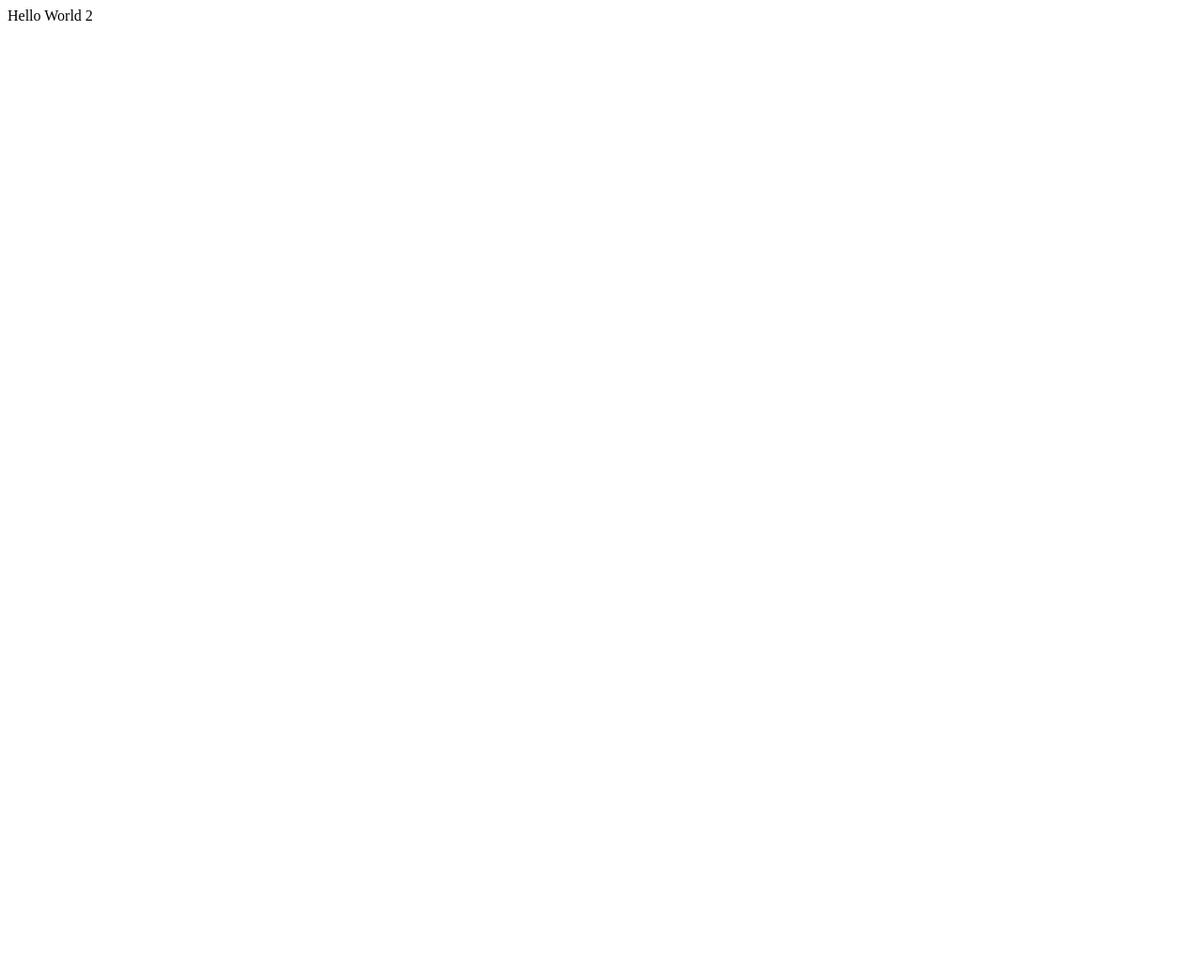
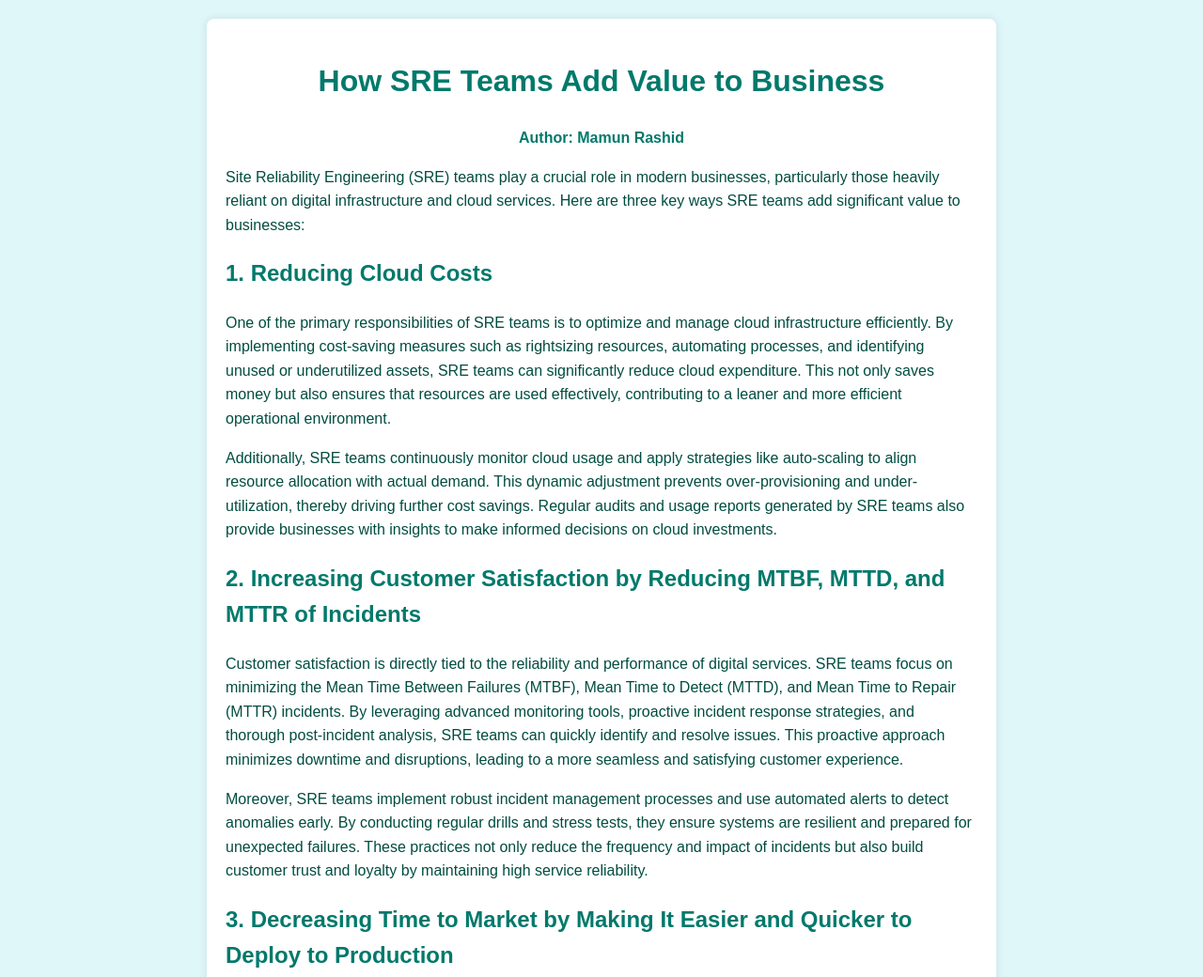
Before and after one commit to mamun001/mamun001.github.io, a plain HTML site: page index.html in a window 1280 px wide. Shown: the top 1040 px of the page at 94% size. Before the commit the page ends 800 px from the top, so only its background shows below. Drawn offline with Linux system fonts and the light colour scheme.

Commit message:
SRE Business Value v4 to index.html

```diff
--- a/index.html
+++ b/index.html
@@ -1 +1,63 @@
-Hello World 2
+<!DOCTYPE html>
+<html lang="en">
+<head>
+    <meta charset="UTF-8">
+    <meta name="viewport" content="width=device-width, initial-scale=1.0">
+    <title>How SRE Teams Add Value to Business</title>
+    <style>
+        body {
+            font-family: Arial, sans-serif;
+            line-height: 1.6;
+            margin: 0;
+            padding: 20px;
+            background-color: #e0f7fa;
+        }
+        .container {
+            max-width: 800px;
+            margin: auto;
+            background: #ffffff;
+            padding: 20px;
+            border-radius: 8px;
+            box-shadow: 0 0 10px rgba(0, 0, 0, 0.1);
+        }
+        h1 {
+            text-align: center;
+            color: #00796b;
+        }
+        h2 {
+            color: #00796b;
+            text-align: left;
+        }
+        p {
+            color: #004d40;
+        }
+        .author {
+            text-align: center;
+            margin-top: 10px;
+            font-weight: bold;
+            color: #00796b;
+        }
+    </style>
+</head>
+<body>
+    <div class="container">
+        <h1>How SRE Teams Add Value to Business</h1>
+        <div class="author">Author: Mamun Rashid</div>
+        <p>Site Reliability Engineering (SRE) teams play a crucial role in modern businesses, particularly those heavily reliant on digital infrastructure and cloud services. Here are three key ways SRE teams add significant value to businesses:</p>
+
+        <h2>1. Reducing Cloud Costs</h2>
+        <p>One of the primary responsibilities of SRE teams is to optimize and manage cloud infrastructure efficiently. By implementing cost-saving measures such as rightsizing resources, automating processes, and identifying unused or underutilized assets, SRE teams can significantly reduce cloud expenditure. This not only saves money but also ensures that resources are used effectively, contributing to a leaner and more efficient operational environment.</p>
+        <p>Additionally, SRE teams continuously monitor cloud usage and apply strategies like auto-scaling to align resource allocation with actual demand. This dynamic adjustment prevents over-provisioning and under-utilization, thereby driving further cost savings. Regular audits and usage reports generated by SRE teams also provide businesses with insights to make informed decisions on cloud investments.</p>
+
+        <h2>2. Increasing Customer Satisfaction by Reducing MTBF, MTTD, and MTTR of Incidents</h2>
+        <p>Customer satisfaction is directly tied to the reliability and performance of digital services. SRE teams focus on minimizing the Mean Time Between Failures (MTBF), Mean Time to Detect (MTTD), and Mean Time to Repair (MTTR) incidents. By leveraging advanced monitoring tools, proactive incident response strategies, and thorough post-incident analysis, SRE teams can quickly identify and resolve issues. This proactive approach minimizes downtime and disruptions, leading to a more seamless and satisfying customer experience.</p>
+        <p>Moreover, SRE teams implement robust incident management processes and use automated alerts to detect anomalies early. By conducting regular drills and stress tests, they ensure systems are resilient and prepared for unexpected failures. These practices not only reduce the frequency and impact of incidents but also build customer trust and loyalty by maintaining high service reliability.</p>
+
+        <h2>3. Decreasing Time to Market by Making It Easier and Quicker to Deploy to Production</h2>
+        <p>In today's fast-paced market, the ability to deploy new features and updates swiftly is a competitive advantage. SRE teams streamline the deployment process through automation, continuous integration, and continuous delivery (CI/CD) practices. By creating a reliable and efficient pipeline for code deployment, SRE teams ensure that new releases can be rolled out to production with minimal friction and maximum speed. This agility allows businesses to respond quickly to market demands, innovate faster, and maintain a competitive edge.</p>
+        <p>SRE teams also foster a culture of collaboration between development and operations, ensuring that deployments are smooth and rollback procedures are in place in case of issues. By utilizing infrastructure as code (IaC) and containerization technologies, they further simplify and standardize the deployment process, reducing errors and improving overall deployment velocity.</p>
+
+        <p>In conclusion, SRE teams are integral to modern business operations. By reducing cloud costs, enhancing customer satisfaction through improved incident management, and accelerating time to market, SRE teams provide substantial value that directly impacts a company's bottom line and customer retention. Investing in a robust SRE function is not just a technical decision but a strategic business move that drives growth and efficiency.</p>
+    </div>
+</body>
+</html>
```
